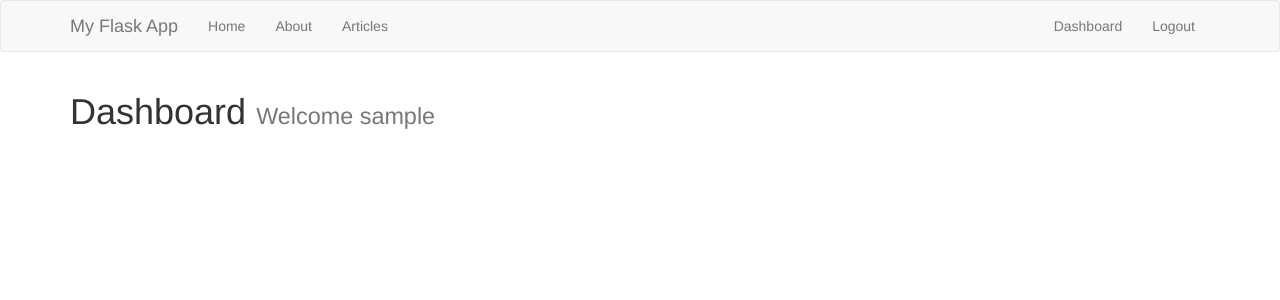
After one commit to siddharthisaiah/flaskapp, a Flask app: page /dashboard in a window 1280 px wide. The commit adds this page. Shown: the top 300 px of the page. Run offline with Flask 2, Linux system fonts and the light colour scheme; the visitor is signed in with stand-in values (Sample User, id 1); some libraries are stand-ins or nearby versions.

Commit message:
End of part 3

```diff
--- a/app.py
+++ b/app.py
@@ -3,6 +3,7 @@ from data import Articles
 from flask_mysqldb import MySQL
 from wtforms import Form, StringField, TextAreaField, PasswordField, validators
 from passlib.hash import sha256_crypt
+from functools import wraps
 
 app = Flask(__name__)
 app.debug = True
@@ -96,11 +97,47 @@ def login():
             password = data['passwd']
             # Compare passwords
             if sha256_crypt.verify(password_candidate, password):
-                app.logger.info("PASSWORD MATCHED")
+                # Passed
+                session['logged_in'] = True
+                session['username'] = username
+
+                flash("You are now logged in", "success")
+                return redirect(url_for('dashboard'))
+            else:
+                error = "Invalid login"
+                return render_template('login.html', error=error)
+            # Close the connection
+            cur.close()
         else:
-            app.logger.info("NO USER")
+            error = "Username not found"
+            return render_template('login.html', error=error)
 
     return render_template('login.html')
+
+
+# Check if user logged in
+def is_logged_in(f):
+    @wraps(f)
+    def wrap(*args, **kwargs):
+        if "logged_in" in session:
+            return f(*args, **kwargs)
+        else:
+            flash("Unauthorized, Please login", "danger")
+            return redirect(url_for('login'))
+    return wrap
+
+
+@app.route("/logout")
+def logout():
+    session.clear()
+    flash("You are now logged out", "success")
+    return redirect(url_for('login'))
+
+
+@app.route("/dashboard")
+@is_logged_in
+def dashboard():
+    return render_template('dashboard.html')
 
 
 if __name__ == "__main__":
--- /dev/null
+++ b/templates/dashboard.html
@@ -0,0 +1,7 @@
+{% extends 'layout.html' %}
+
+{% block body %}
+
+<h1>Dashboard <small> Welcome {{session.username }} </small></h1>
+
+{% endblock %}
--- a/templates/includes/_messages.html
+++ b/templates/includes/_messages.html
@@ -5,3 +5,11 @@
     {% endfor %}
   {% endif %}
 {% endwith %}
+
+{% if error %}
+  <div class="alert alert-danger">{{ error }}</div>
+{% endif %}
+
+{% if msg %}
+  <div class="alert alert-success">{{ msg }}</div>
+{% endif %}
--- a/templates/includes/_navbar.html
+++ b/templates/includes/_navbar.html
@@ -11,13 +11,19 @@
         </div>
         <div id="navbar" class="collapse navbar-collapse">
           <ul class="nav navbar-nav">
-            <li><a href="/">Home</a></li>
-            <li><a href="/about">About</a></li>
-            <li><a href="/articles">Articles</a></li>
+              <li><a href="/">Home</a></li>
+              <li><a href="/about">About</a></li>
+              <li><a href="/articles">Articles</a></li>
           </ul>
 
           <ul class="nav navbar-nav navbar-right">
-            <li><a href="/register">Register</a></li>
+            {% if session.logged_in %}
+              <li><a href="/dashboard">Dashboard</a></li>
+              <li><a href="/logout">Logout</a></li>
+            {% else %}
+              <li><a href="/login">Login</a></li>
+              <li><a href="/register">Register</a></li>
+            {% endif %}
           </ul>
 
         </div><!--/.nav-collapse -->
--- a/templates/login.html
+++ b/templates/login.html
@@ -2,7 +2,6 @@
 
 {% block body %}
     <h1>Login</h1>
-    {% include 'includes/_messages.html' %}
     <form action="" method="POST">
         <div class="form-group">
             <label>Username</label>
```
